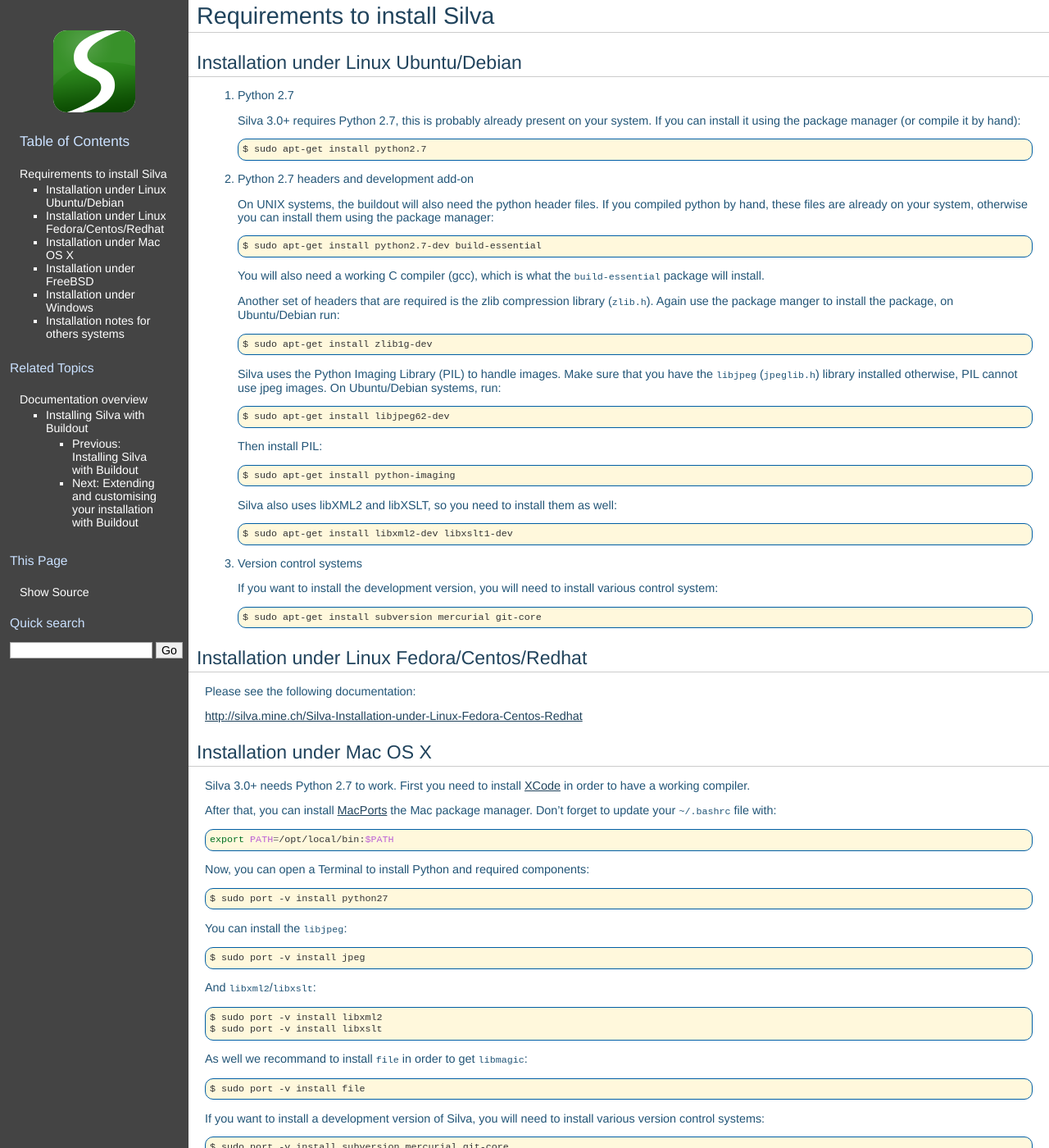
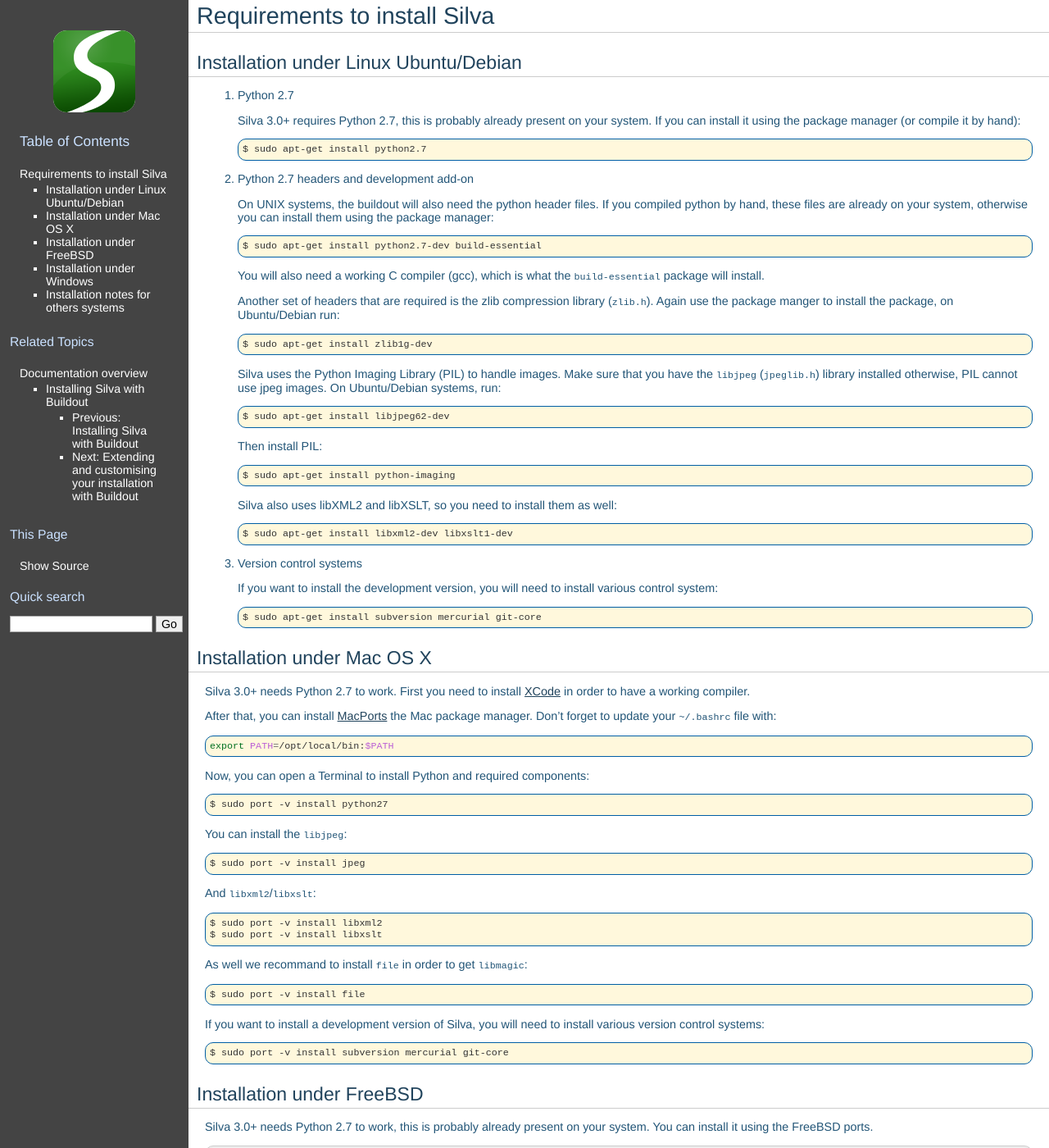
Before and after one commit to silvacms/documentation, a Sphinx documentation site: the page built from source/buildout/requirements.rst, in a window 1280 px wide and 1400 px high. Shown: the whole window at 82% size. Built offline with Sphinx 7.4.7, drawn with Linux system fonts in a browser that asks for light colours; pages that are not in the unit, such as notebooks, are missing from menus; comment, search, counter and statistics services are not loaded.

Commit message:
Remove outdated documentation.

```diff
--- a/source/buildout/requirements.rst
+++ b/source/buildout/requirements.rst
@@ -67,13 +67,6 @@
 
       $ sudo apt-get install subversion mercurial git-core
 
-
-Installation under Linux Fedora/Centos/Redhat
----------------------------------------------
-
-Please see the following documentation:
-
-http://silva.mine.ch/Silva-Installation-under-Linux-Fedora-Centos-Redhat
 
 Installation under Mac OS X
 ---------------------------
```
